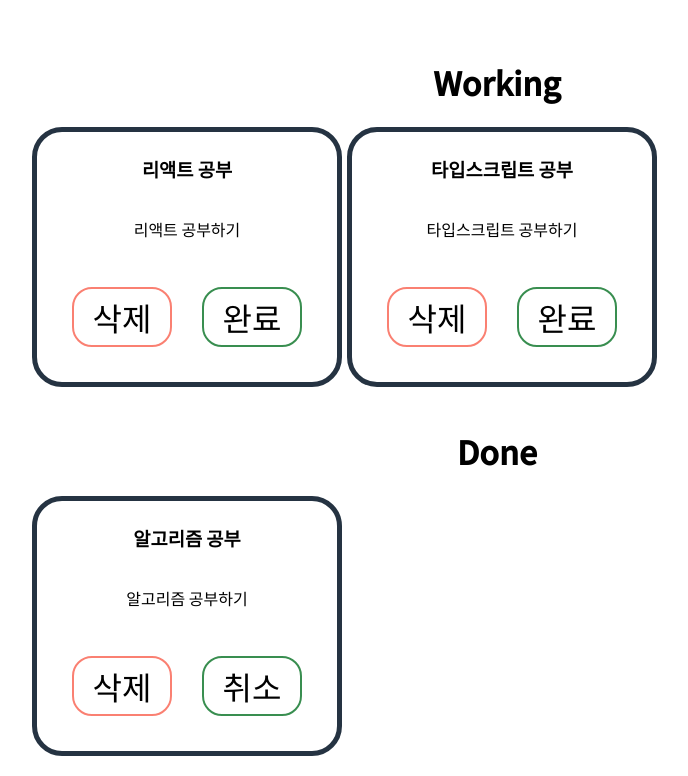
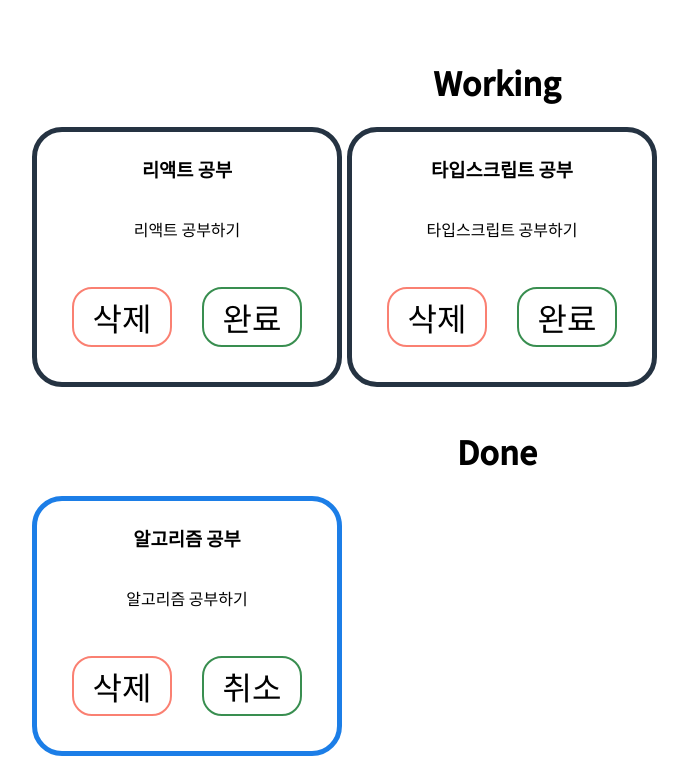
Before and after one commit to h0ngwon/sparta-week4-project, a React (Create React App) app: page / in a window 1280 px wide. Shown: the part 244-1020 px from the top of the page, without its empty margins (143-831 px from the left). Built offline with nearby package versions, Linux system fonts and the light colour scheme.

Commit message:
Design: 조건부 디자인 변경

```diff
--- a/src/components/TodoItem.jsx
+++ b/src/components/TodoItem.jsx
@@ -16,7 +16,7 @@ const TodoItem = (props) => {
 	};
 
 	return (
-		<Card>
+		<Card items={props.items}>
 			<div className={styles["item-container"]}>
 				<h3>{props.items.title}</h3>
 				<p>{props.items.desc}</p>
--- a/src/components/UI/Card.jsx
+++ b/src/components/UI/Card.jsx
@@ -2,7 +2,15 @@ import React from "react";
 import styles from "./Card.module.css";
 
 const Card = (props) => {
-	return <div className={styles.card}>{props.children}</div>;
+	return (
+		<div
+			className={`${styles.card} ${
+				props.items.isDone ? styles.done : ""
+			}`}
+		>
+			{props.children}
+		</div>
+	);
 };
 
 export default Card;
--- a/src/components/UI/Card.module.css
+++ b/src/components/UI/Card.module.css
@@ -8,3 +8,7 @@
     align-items: center;
     flex-direction: column;
 }
+
+.done {
+    border: 5px solid #1c7ee7
+}
```
